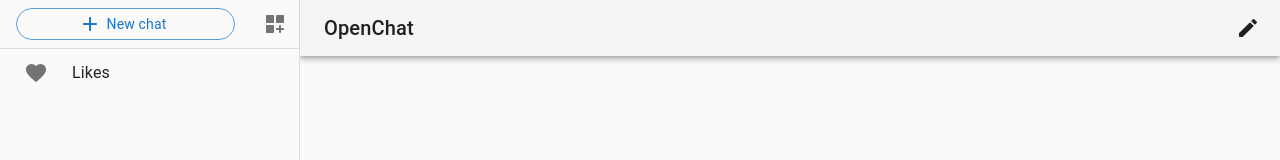
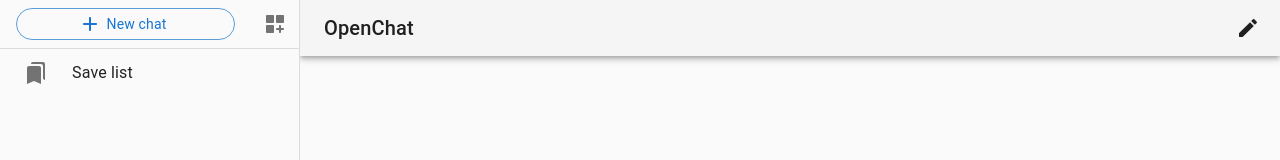
Before and after one commit to ebnbin/openchat, a React (Create React App) app: page / in a window 1280 px wide. Shown: the top 160 px of the page. Built offline with nearby package versions, Linux system fonts and the light colour scheme.

Commit message:
Rename 'Save list'

```diff
--- a/src/business/chat/ChatPage.tsx
+++ b/src/business/chat/ChatPage.tsx
@@ -182,7 +182,7 @@ export default function ChatPage(props: ChatProps) {
       .then((conversations) => {
         const conversationEntitiesNoContext = conversationsToConversationEntities(conversations)
         setConversationEntitiesNoContext(conversationEntitiesNoContext)
-        setInitScrolledToBottom(true)
+        scrollToBottom(false);
       });
   }, [props.chat.id]);
 
@@ -210,16 +210,11 @@ export default function ChatPage(props: ChatProps) {
     setConversationEntities(conversationEntities);
   }, [props.chat, conversationEntitiesNoContext]);
 
-  const [initScrolledToBottom, setInitScrolledToBottom] = useState(false);
-
   useLayoutEffect(() => {
     if (conversationEntities.length > 0 && conversationEntities[conversationEntities.length - 1].type === ConversationEntityType.Requesting) {
       scrollToBottom(true);
     }
-    if (initScrolledToBottom) {
-      scrollToBottom(false);
-    }
-  }, [conversationEntities, initScrolledToBottom]);
+  }, [conversationEntities]);
 
   const handleDeleteConversationClick = (conversationEntity: ConversationEntity) => {
     const nextConversationEntities = conversationEntities.filter((entity) => entity.id !== conversationEntity.id)
--- a/src/business/conversation/ConversationItem.tsx
+++ b/src/business/conversation/ConversationItem.tsx
@@ -1,7 +1,11 @@
 import ConversationMessageItem from "./ConversationMessageItem";
 import {Box, Button, Card, Typography, useMediaQuery, useTheme} from "@mui/material";
 import {contentWidth} from "../chat/ChatPage";
-import {DeleteRounded, FavoriteBorderRounded, FavoriteRounded} from "@mui/icons-material";
+import {
+  BookmarkAddedRounded,
+  BookmarkBorderRounded,
+  DeleteRounded
+} from "@mui/icons-material";
 import React from "react";
 import {ConversationEntity, ConversationEntityType} from "./ConversationList";
 
@@ -74,14 +78,14 @@ export default function ConversationItem(props: ConversationItemProps) {
             variant={'text'}
             size={'small'}
             color={'info'}
-            startIcon={props.conversationEntity.likeTimestamp === 0 ? <FavoriteBorderRounded /> : <FavoriteRounded />}
+            startIcon={props.conversationEntity.likeTimestamp === 0 ? <BookmarkBorderRounded /> : <BookmarkAddedRounded />}
             onClick={handleLikeClick}
             sx={{
               textTransform: 'none',
               visibility: props.conversationEntity.type !== ConversationEntityType.Requesting ? 'visible' : 'hidden',
             }}
           >
-            {props.conversationEntity.likeTimestamp === 0 ? 'Like' : 'Liked'}
+            {props.conversationEntity.likeTimestamp === 0 ? 'Save' : 'Saved'}
           </Button>
           <Button
             variant={'text'}
--- a/src/business/home/HomeAppBar.tsx
+++ b/src/business/home/HomeAppBar.tsx
@@ -2,7 +2,7 @@ import Box from "@mui/material/Box";
 import AppBar from "@mui/material/AppBar";
 import Toolbar from "@mui/material/Toolbar";
 import IconButton from "@mui/material/IconButton";
-import {EditRounded, FavoriteRounded, MenuRounded} from "@mui/icons-material";
+import {BookmarksRounded, EditRounded, MenuRounded} from "@mui/icons-material";
 import Typography from "@mui/material/Typography";
 import * as React from "react";
 import {useMediaQuery} from "@mui/material";
@@ -32,7 +32,7 @@ export default function HomeAppBar(props: HomeAppBarProps) {
     if (props.contentId === contentLikes) {
       return (
         <ListItemIcon>
-          <FavoriteRounded
+          <BookmarksRounded
             sx={{
               marginLeft: '8px',
             }}
@@ -57,7 +57,7 @@ export default function HomeAppBar(props: HomeAppBarProps) {
       return 'OpenChat';
     }
     if (props.contentId === contentLikes) {
-      return 'Likes';
+      return 'Save list';
     }
     const chat = props.chats.find((chat) => chat.id === props.contentId)!!;
     if (chat.title === '') {
--- a/src/business/home/HomeDrawerContent2.tsx
+++ b/src/business/home/HomeDrawerContent2.tsx
@@ -1,9 +1,8 @@
 import Box from "@mui/material/Box";
 import {Chip, Divider, IconButton, Typography, useTheme} from "@mui/material";
 import {
-  AddRounded, CloseRounded,
+  AddRounded, BookmarksRounded, CloseRounded,
   DashboardCustomizeRounded, DoneRounded,
-  FavoriteRounded,
   SettingsRounded
 } from "@mui/icons-material";
 import List from "@mui/material/List";
@@ -364,14 +363,14 @@ export default function HomeDrawerContent2(props: HomeDrawerContent2Props) {
             selected={props.selectedContentId === contentLikes}
           >
             <ListItemIcon>
-              <FavoriteRounded
+              <BookmarksRounded
                 sx={{
                   marginLeft: '8px',
                 }}
               />
             </ListItemIcon>
             <ListItemText
-              primary={'Likes'}
+              primary={'Save list'}
               primaryTypographyProps={{
                 noWrap: props.selectedContentId !== contentLikes,
                 fontWeight: props.selectedContentId === contentLikes ? 'bold' : undefined,
--- a/src/business/likes/LikesConversationItem.tsx
+++ b/src/business/likes/LikesConversationItem.tsx
@@ -1,6 +1,6 @@
 import {Box, Button, Card, Typography, useMediaQuery, useTheme} from "@mui/material";
 import {contentWidth} from "../chat/ChatPage";
-import {HeartBrokenRounded} from "@mui/icons-material";
+import {BookmarkRemoveRounded} from "@mui/icons-material";
 import React from "react";
 import ConversationMessageItem from "../conversation/ConversationMessageItem";
 import {ConversationEntity} from "../conversation/ConversationList";
@@ -66,13 +66,13 @@ export default function LikesConversationItem(props: LikesConversationItemProps)
             variant={'text'}
             size={'small'}
             color={'error'}
-            startIcon={<HeartBrokenRounded />}
+            startIcon={<BookmarkRemoveRounded />}
             onClick={() => props.unlikeConversationEntity(props.conversationEntity)}
             sx={{
               textTransform: 'none',
             }}
           >
-            {'Unlike'}
+            {'Remove'}
           </Button>
         </Box>
       </Box>
```
Also changed, not shown: src/business/home/HomeDrawerContent.tsx (+4 -5 lines).
